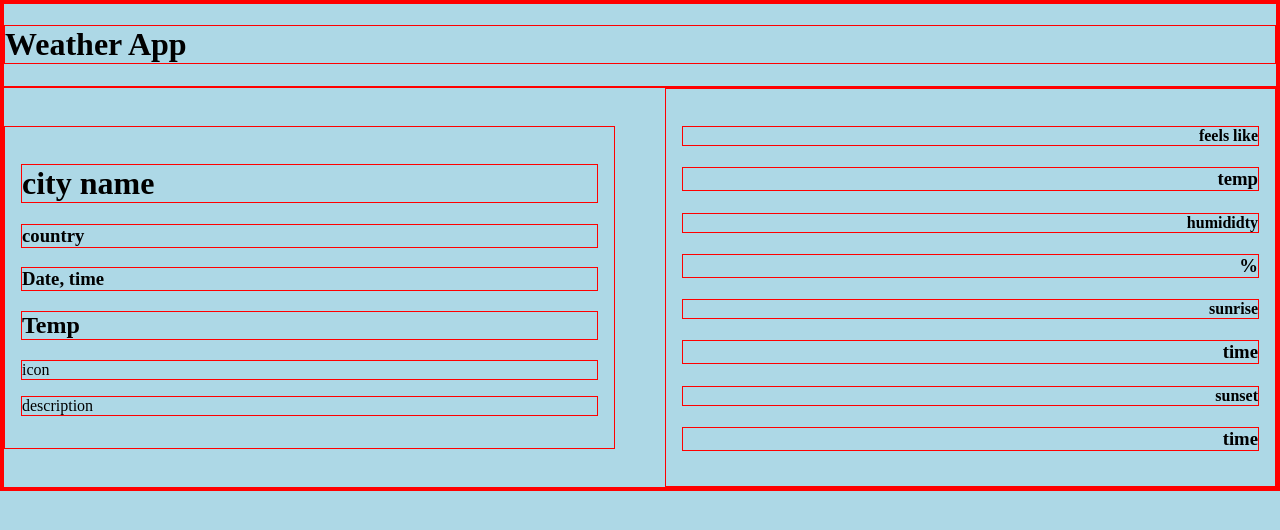
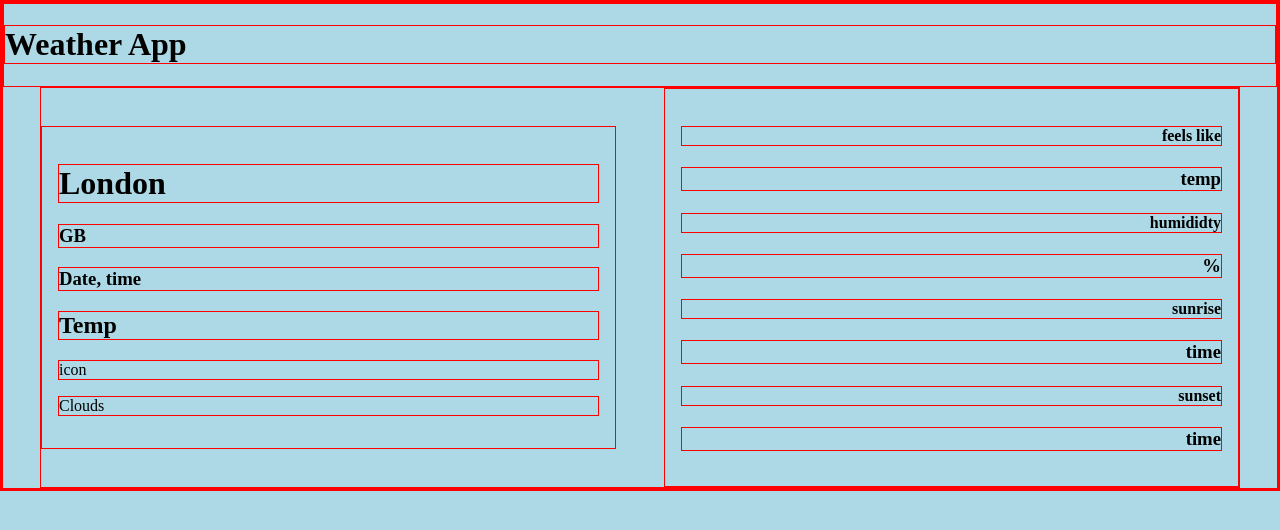
Before and after one commit to tsv-stacks/react-weather-app, a React (Create React App) app: page / in a window 1280 px wide. Shown: the top 530 px of the page. Built offline with nearby package versions, Linux system fonts and the light colour scheme.

Commit message:
started adding props to location details

```diff
--- a/src/components/Location.jsx
+++ b/src/components/Location.jsx
@@ -1,6 +1,6 @@
 import React from "react";
 
-export default function LocationDetails() {
+export default function LocationDetails({ location }) {
   function kelvinToCelsius(kelvin) {
     const celsius = kelvin - 273.15;
     return Math.round(celsius);
@@ -9,12 +9,12 @@ export default function LocationDetails() {
   return (
     <main className="location">
       <div className="location--details">
-        <h1>city name</h1>
-        <h3>country</h3>
+        <h1>{location.name}</h1>
+        <h3>{location.sys.country}</h3>
         <h3>Date, time</h3>
         <h2>Temp</h2>
         <p>icon</p>
-        <p>description</p>
+        <p>{location.weather[0].main}</p>
       </div>
       <div className="location--weather">
         <h4>feels like</h4>
--- a/src/index.js
+++ b/src/index.js
@@ -4,11 +4,12 @@ import "./styles/index.css";
 import App from "./components/App";
 import Location from "./components/Location";
 import "./styles/Location.css";
+import location from "./data/openweather.json";
 
 const root = ReactDOM.createRoot(document.getElementById("root"));
 root.render(
   <React.StrictMode>
     <App />
-    <Location />
+    <Location location={location} />
   </React.StrictMode>
 );
--- a/src/styles/Location.css
+++ b/src/styles/Location.css
@@ -3,6 +3,8 @@
   justify-content: space-between;
   align-items: center;
   flex-wrap: wrap;
+  max-width: 1200px;
+  margin: 0 auto;
 }
 
 .location--details,
@@ -19,6 +21,6 @@
 @media only screen and (max-width: 600px) {
   .location--details,
   .location--weather {
-    width: 100%;
+    font-size: smaller;
   }
 }
```
